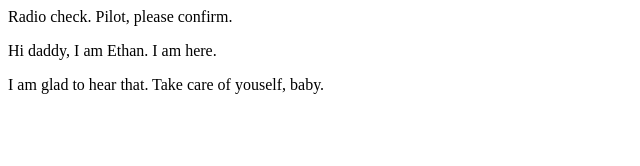
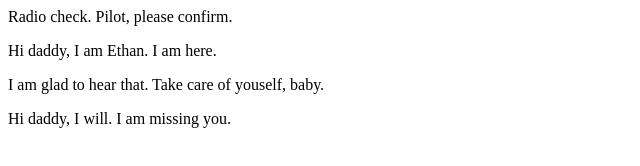
Before and after one commit to Daviddong091216/communication-log, a plain HTML site: page index.html in a window 1280 px wide. Shown: the whole page, without its empty margins (0-640 px from the left). Drawn offline with Linux system fonts and the light colour scheme.

Commit message:
Ethan added fouth line.

```diff
--- a/index.html
+++ b/index.html
@@ -3,5 +3,6 @@
         <p>Radio check. Pilot, please confirm.</p>
         <p>Hi daddy, I am Ethan. I am here.</p>
         <p>I am glad to hear that. Take care of youself, baby.</p>
+        <p>Hi daddy, I will. I am missing you.</p>
     </body>
 </html>
```
